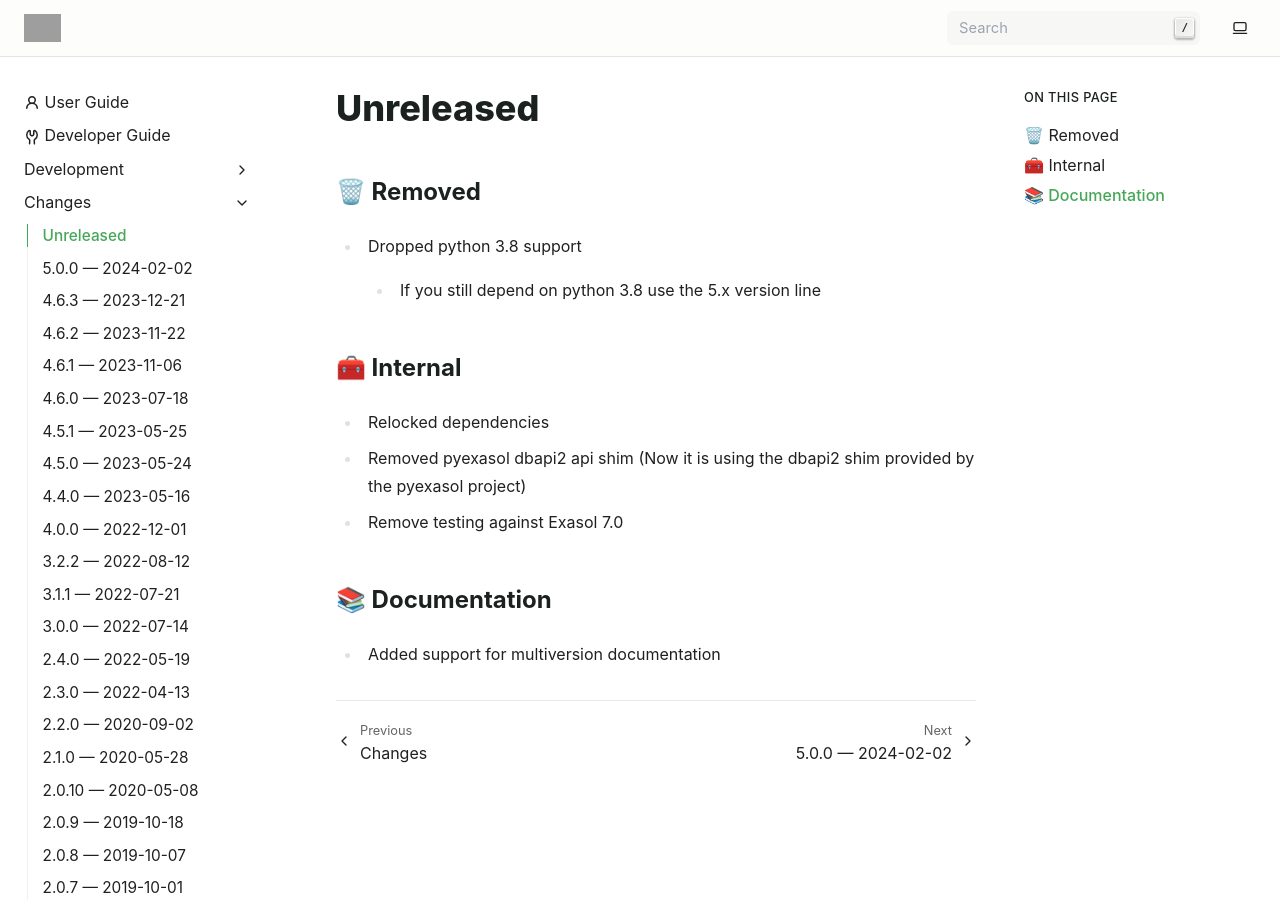
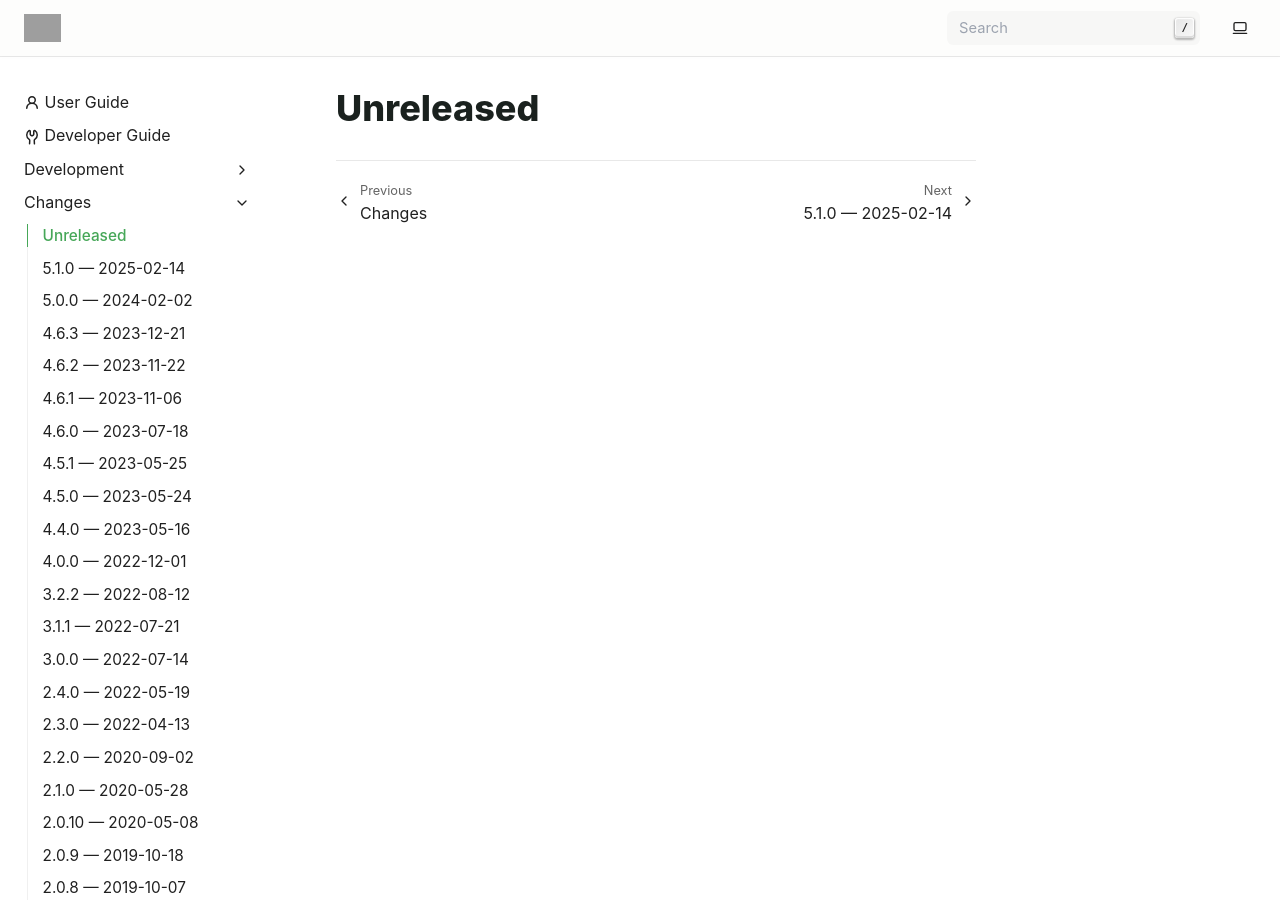
Before and after one commit to exasol/sqlalchemy-exasol, a Sphinx documentation site: the page built from doc/changes/unreleased.md, in a window 1280 px wide and 900 px high. Built offline with Sphinx 7.4.7, drawn with Linux system fonts in a browser that asks for light colours; pages that are not in the unit, such as notebooks, are missing from menus; grey boxes are pictures that could not be loaded.

Commit message:
Prepared for the release 5.1.0 (#538)
* Disable failing test ExceptionTest_exasol+pyodbc_7_1_17.test_integrity_error
* Update the minimum python version to 3.9.2 to fix CVE-2024-12797 in cryptography
* Use poetry 2.0.1 in the GitHub workflows
* Fix formatting

Co-authored-by: Torsten Kilias <torsten.kilias@exasol.com>
Co-authored-by: Mikhail Beck <mikhail.beck@exasol.com>

```diff
--- a/doc/changes/unreleased.md
+++ b/doc/changes/unreleased.md
@@ -1,17 +1 @@
 # Unreleased
-
-## 🗑️ Removed
-
-- Dropped python 3.8 support
-  * If you still depend on python 3.8 use the 5.x version line
-
-## 🧰 Internal
-
-- Relocked dependencies
-- Removed pyexasol dbapi2 api shim
-  (Now it is using the dbapi2 shim provided by  the pyexasol project)
-- Remove testing against Exasol 7.0
-
-## 📚 Documentation
-
-* Added support for multiversion documentation
--- a/pyproject.toml
+++ b/pyproject.toml
@@ -10,7 +10,7 @@ packages = [
     { include = "sqlalchemy_exasol" },
     { include = "exasol" }
 ]
-version = "5.0.0"
+version = "5.1.0"
 description = "EXASOL dialect for SQLAlchemy"
 readme = "README.rst"
 authors = [
@@ -59,7 +59,7 @@ exclude = []
 
 
 [tool.poetry.dependencies]
-python = ">=3.9,<4.0"
+python = ">=3.9.2,<4.0"
 packaging = ">=21.3"
 pyexasol = ">=0.26.0,<1"
 sqlalchemy = ">=1.4,<2"
--- a/sqlalchemy_exasol/version.py
+++ b/sqlalchemy_exasol/version.py
@@ -5,7 +5,7 @@
 # Do not edit this file manually!
 # If you need to change the version, do so in the project.toml, e.g. by using `poetry version X.Y.Z`.
 MAJOR = 5
-MINOR = 0
+MINOR = 1
 PATCH = 0
 VERSION = f"{MAJOR}.{MINOR}.{PATCH}"
 __version__ = VERSION
```
Also changed, not shown: doc/changes/changelog.md (+2 -0 lines), doc/changes/changes_5.1.0.md (added, +17 -0 lines), 11 other files.
